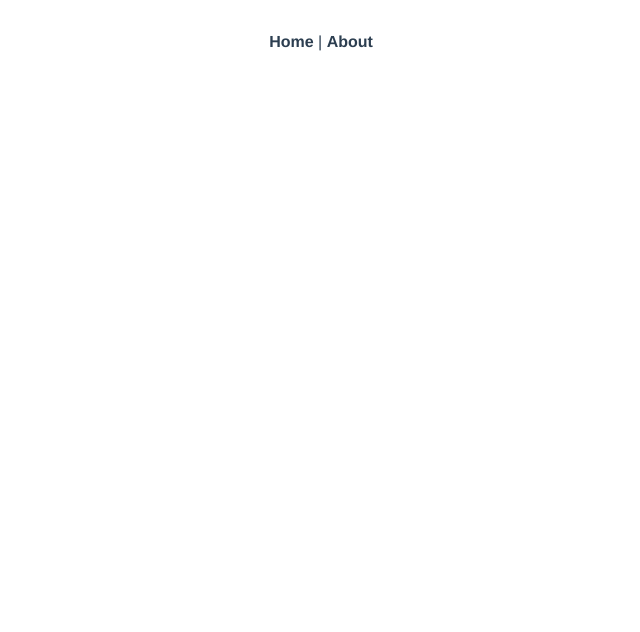
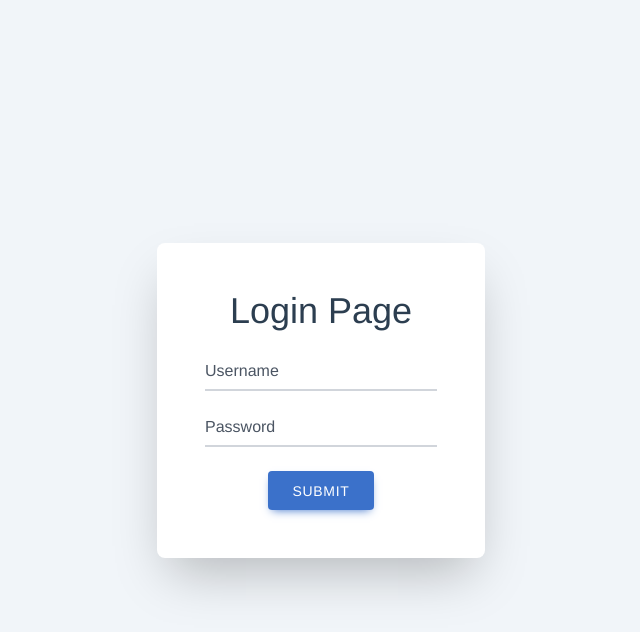
Before and after one commit to Haalloobim/Pemrograman-Web-PayloadCMS, a Vue app in the folder client/: page /login in a window 1280 px wide. Before the commit this address had no page. Shown: the top 632 px of the page, without its empty margins (319-959 px from the left). Built offline with nearby package versions, Linux system fonts and the light colour scheme.

Commit message:
test: Route Testing

```diff
--- a/client/src/App.vue
+++ b/client/src/App.vue
@@ -1,9 +1,7 @@
 <template>
-  <nav>
-    <router-link to="/">Home</router-link> |
-    <router-link to="/about">About</router-link>
-  </nav>
-  <router-view/>
+  <div class="LandingPage container bg-slate-100 min-h-screen">
+    <RouterView/>
+  </div>
 </template>
 
 <style>
--- a/client/src/components/HelloWorld.vue
+++ b/client/src/components/HelloWorld.vue
@@ -1,33 +1,6 @@
 <template>
-  <div class="hello">
-    <h1>{{ msg }}</h1>
-    <p>
-      For a guide and recipes on how to configure / customize this project,<br>
-      check out the
-      <a href="https://cli.vuejs.org" target="_blank" rel="noopener">vue-cli documentation</a>.
-    </p>
-    <h3>Installed CLI Plugins</h3>
-    <ul>
-      <li><a href="https://github.com/vuejs/vue-cli/tree/dev/packages/%40vue/cli-plugin-babel" target="_blank" rel="noopener">babel</a></li>
-      <li><a href="https://github.com/vuejs/vue-cli/tree/dev/packages/%40vue/cli-plugin-router" target="_blank" rel="noopener">router</a></li>
-      <li><a href="https://github.com/vuejs/vue-cli/tree/dev/packages/%40vue/cli-plugin-eslint" target="_blank" rel="noopener">eslint</a></li>
-    </ul>
-    <h3>Essential Links</h3>
-    <ul>
-      <li><a href="https://vuejs.org" target="_blank" rel="noopener">Core Docs</a></li>
-      <li><a href="https://forum.vuejs.org" target="_blank" rel="noopener">Forum</a></li>
-      <li><a href="https://chat.vuejs.org" target="_blank" rel="noopener">Community Chat</a></li>
-      <li><a href="https://twitter.com/vuejs" target="_blank" rel="noopener">Twitter</a></li>
-      <li><a href="https://news.vuejs.org" target="_blank" rel="noopener">News</a></li>
-    </ul>
-    <h3>Ecosystem</h3>
-    <ul>
-      <li><a href="https://router.vuejs.org" target="_blank" rel="noopener">vue-router</a></li>
-      <li><a href="https://vuex.vuejs.org" target="_blank" rel="noopener">vuex</a></li>
-      <li><a href="https://github.com/vuejs/vue-devtools#vue-devtools" target="_blank" rel="noopener">vue-devtools</a></li>
-      <li><a href="https://vue-loader.vuejs.org" target="_blank" rel="noopener">vue-loader</a></li>
-      <li><a href="https://github.com/vuejs/awesome-vue" target="_blank" rel="noopener">awesome-vue</a></li>
-    </ul>
+  <div class="landing">
+
   </div>
 </template>
 
--- a/client/src/index.css
+++ b/client/src/index.css
@@ -1,3 +1,4 @@
 @import "tailwindcss/base";
 @import "tailwindcss/components";
 @import "tailwindcss/utilities";
+@import url('https://fonts.googleapis.com/css2?family=Crimson+Text:wght@400;600;700&family=Inter:wght@300;400;500;600;700&family=Overpass:ital,wght@0,300;0,400;0,600;1,300;1,400;1,500&display=swap');
--- a/client/src/router/index.js
+++ b/client/src/router/index.js
@@ -1,5 +1,6 @@
 import { createRouter, createWebHistory } from 'vue-router'
 import HomeView from '../views/HomeView.vue'
+import LoginPage from '../views/LoginPage.vue'
 
 const routes = [
   {
@@ -8,12 +9,9 @@ const routes = [
     component: HomeView
   },
   {
-    path: '/about',
-    name: 'about',
-    // route level code-splitting
-    // this generates a separate chunk (about.[hash].js) for this route
-    // which is lazy-loaded when the route is visited.
-    component: () => import(/* webpackChunkName: "about" */ '../views/AboutView.vue')
+    path: '/login',
+    name: 'login',
+    component: LoginPage
   }
 ]
 
--- a/client/src/views/AboutView.vue
+++ /dev/null
@@ -1,5 +0,0 @@
-<template>
-  <div class="about">
-    <h1>This is an about page</h1>
-  </div>
-</template>
--- a/client/src/views/HomeView.vue
+++ b/client/src/views/HomeView.vue
@@ -1,6 +1,5 @@
 <template>
-  <div class="home">
-    <img alt="Vue logo" src="../assets/logo.png">
+  <div class="landing">
     <HelloWorld msg="Welcome to Your Vue.js App"/>
   </div>
 </template>
--- /dev/null
+++ b/client/src/views/LoginPage.vue
@@ -0,0 +1,42 @@
+<template>
+    <div class="landing">
+        <header class="h-screen bg-slate-100">
+            <div class="container h-full m-auto flex">
+                <div class="m-auto pt-12 pb-10 px-8 rounded-lg shadow-2xl bg-white">
+                    <h1 class="text-4xl font-crimson pb-3 px-3 item">Login Page</h1>
+                    <form>
+                        <div class="py-2 px-4 text-lg leading-6 space-y-4 text-gray-200">
+                            <div class="relative">
+                                <input autocomplete="off" id="name" name="name" type="text"
+                                    class="peer placeholder-transparent h-10 w-full border-b-2 border-gray-300 text-gray-900 focus:outline-none focus:borer-rose-600"
+                                    placeholder="Username" />
+                                <label for="name"
+                                    class="cursor-pointer absolute left-0 -top-3.5 text-gray-600 text-sm peer-placeholder-shown:text-base peer-placeholder-shown:text-gray-440 peer-placeholder-shown:top-2 transition-all peer-focus:-top-3.5 peer-focus:text-gray-600 peer-focus:text-sm">Username</label>
+                            </div>
+                            <div class="relative">
+                                <input autocomplete="off" id="password" name="password" type="password"
+                                    class="peer placeholder-transparent h-10 w-full border-b-2 border-gray-300 text-gray-900 focus:outline-none focus:borer-rose-600"
+                                    placeholder="Password" />
+                                <label for="password"
+                                    class="cursor-pointer absolute left-0 -top-3.5 text-gray-600 text-sm peer-placeholder-shown:text-base peer-placeholder-shown:text-gray-440 peer-placeholder-shown:top-2 transition-all peer-focus:-top-3.5 peer-focus:text-gray-600 peer-focus:text-sm">Password</label>
+                            </div>
+                            <div class="relative">
+                                <button onclick="confirm(event)"
+                                    class="mt-2 inline-block rounded bg-[#3B71CA] px-6 pb-2 pt-2.5 text-sm tracking-wider font-medium uppercase leading-normal text-white shadow-[0_4px_9px_-4px_#3b71ca] transition duration-150 ease-in-out hover:bg-primary-600 hover:shadow-[0_8px_9px_-4px_rgba(59,113,202,0.3),0_4px_18px_0_rgba(59,113,202,0.2)] focus:bg-primary-600 focus:shadow-[0_8px_9px_-4px_rgba(59,113,202,0.3),0_4px_18px_0_rgba(59,113,202,0.2)]">
+                                    Submit
+                                </button>
+                            </div>
+                        </div>
+                    </form>
+                </div>
+            </div>
+        </header>
+    </div>
+</template>
+
+<script>
+
+export default {
+    name: 'LoginPage'
+}
+</script>
```
